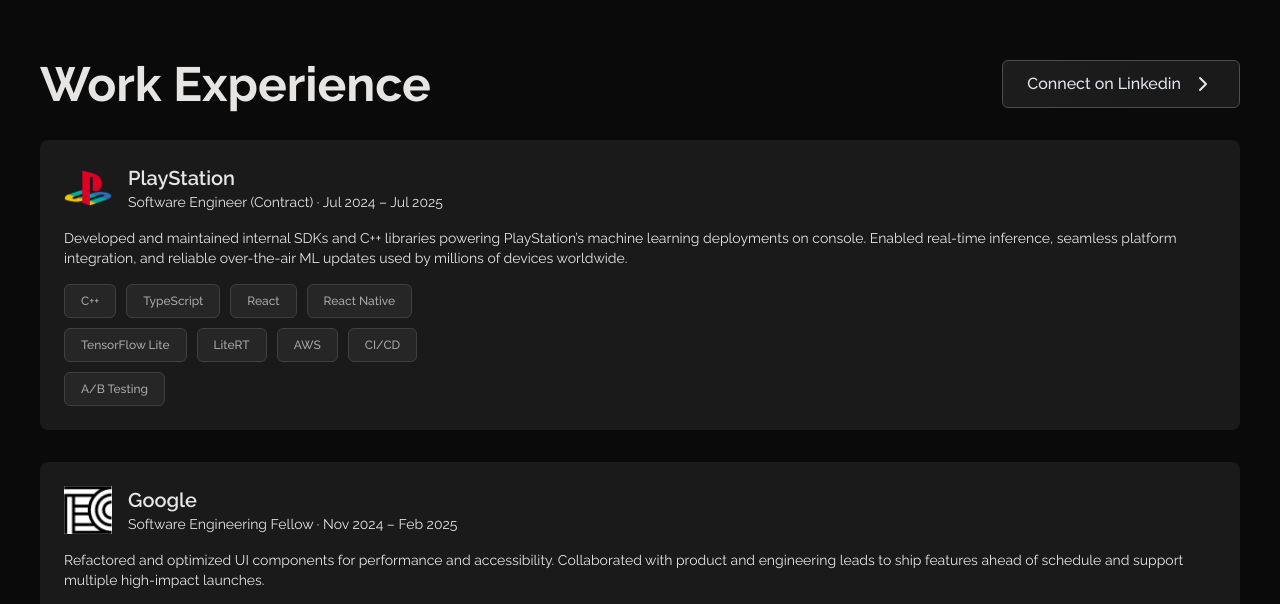
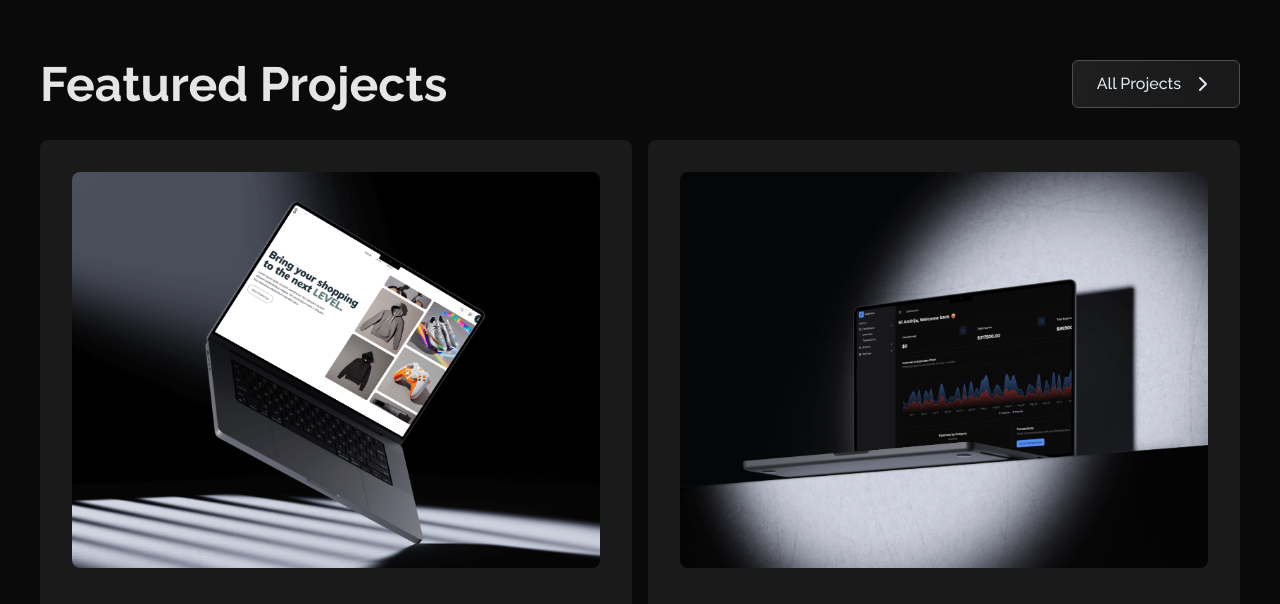
Before and after one commit to rahmamahdi02/portfolioV4, a Next.js app: page / in a window 1280 px wide. Shown: the part 868-1472 px from the top of the page. Built offline with nearby package versions, Linux system fonts and the light colour scheme.

Commit message:
feat: update layout

```diff
--- a/app/_components/HeroSection.tsx
+++ b/app/_components/HeroSection.tsx
@@ -36,7 +36,7 @@
             className="text-[40px] md:text-6xl lg:text-7xl font-bold text-center max-w-5xl leading-snug tracking-wide"
           />
           <p className="pt-5 text-sm sm:text-base md:text-lg text-dark-200 dark:text-stone-200/70">
-           I&apos;m Rahma, a Software Engineer based in San Francisco Bay Area. I'm experienced in shipping features to production and scaling ML-powered systems used by 120M+ users. Experienced in end-to-end development of internal SDKs, full-stack applications, and developer tooling. Skilled in rapidly prototyping 0→1 products, optimizing ML pipelines, and shipping reliable, scalable systems in startup-like environments.
+           I&apos;m Rahma, a Software Engineer based in San Francisco Bay Area. I'm experienced in shipping features to production and scaling ML-powered systems used by 120M+ users. Skilled in rapidly prototyping 0→1 products, optimizing ML pipelines, and shipping reliable, scalable systems in startup-like environments.
           </p>
           {/* <p className="pb-8 text-sm sm:text-base md:text-lg text-dark-200 dark:text-stone-200/70">
             My recent work includes shipping UI features to 100+ million plus users at Playstation (Sony Interactive Entertainment), and building scalable curriculum tools for open-source education initiatives used by 600+ developers.
--- a/app/_components/ProjectsSection.tsx
+++ b/app/_components/ProjectsSection.tsx
@@ -9,7 +9,7 @@
     <div className="py-32" id="work">
       <div className="flex gap-4 flex-col sm:flex-row sm:items-center justify-between">
         <h2 className="text-3xl min-[430px]:text-4xl md:text-5xl font-bold dark:text-stone-200">
-          Portfolio Projects
+          Featured Projects
         </h2>
 
         <ShinyButton icon={<ChevronRight />}>
--- a/app/_components/WorkCard.tsx
+++ b/app/_components/WorkCard.tsx
@@ -2,7 +2,6 @@
 
 import Image from "next/image";
 import ProjectTechnologiesMini from "./ProjectTechnologiesMini";
-import { motion } from "framer-motion";
 
 interface WorkExperience {
   id: string;
@@ -23,13 +22,7 @@
   const { heading, subheading, description, techStack, companyLogo } = experience;
 
   return (
-    <motion.div
-      initial={{ opacity: 0, y: 50 }}
-      whileInView={{ opacity: 1, y: 0 }}
-      viewport={{ once: true }}
-      transition={{ duration: 0.5, delay: 0.2 }}
-      className="bg-[#F3F4F3] dark:bg-dark-200 rounded-lg p-6 space-y-4"
-    >
+    <div className="bg-[#F3F4F3] dark:bg-dark-200 rounded-lg p-6 space-y-4">
       <div className="flex items-center gap-4">
         <Image src={companyLogo} alt={heading} width={48} height={48} />
         <div>
@@ -41,7 +34,7 @@
       <p className="text-sm">{description}</p>
 
       <ProjectTechnologiesMini techStack={techStack} />
-    </motion.div>
+    </div>
   );
 };
 
--- a/app/_components/WorkExperienceSection.tsx
+++ b/app/_components/WorkExperienceSection.tsx
@@ -1,14 +1,17 @@
+"use client";
+
 import { workExperiences } from "../_lib/constants";
 import WorkCard from "./WorkCard";
 import ShinyButton from "./ui/ShinyButton";
 import Link from "next/link";
 import { ChevronRight } from "lucide-react";
+import { motion } from "framer-motion";
 
 const WorkExperiences = () => {
   return (
-    <div className="h-screen py-32" id="about">
+    <section className="py-32 px-5 sm:px-10 lg:px-20" id="about">
       {/* Header with title + button */}
-      <div className="flex gap-4 flex-col sm:flex-row sm:items-center justify-between mb-8">
+      <div className="flex flex-col sm:flex-row sm:items-center justify-between gap-4 mb-12">
         <h2 className="text-3xl min-[430px]:text-4xl md:text-5xl font-bold dark:text-stone-200">
           Work Experience
         </h2>
@@ -19,15 +22,21 @@
         </ShinyButton>
       </div>
 
-      {/* Vertical scroll container */}
-      <div className="h-[70vh] overflow-y-auto space-y-8 snap-y snap-mandatory">
+      {/* Work cards list */}
+      <div className="flex flex-col space-y-8">
         {workExperiences.map((exp) => (
-          <div key={exp.company} className="snap-start">
+          <motion.div
+            key={exp.id}
+            initial={{ opacity: 0, y: 50 }}
+            whileInView={{ opacity: 1, y: 0 }}
+            viewport={{ once: true }}
+            transition={{ duration: 0.5, delay: 0.1 }}
+          >
             <WorkCard experience={exp} />
-          </div>
+          </motion.div>
         ))}
       </div>
-    </div>
+    </section>
   );
 };
 
--- a/app/_lib/constants.ts
+++ b/app/_lib/constants.ts
@@ -296,7 +296,7 @@
     name: "Keri Carpenter",
     proffesion: "Senior Engineering Manager at Sony Interactive Entertainment",
     description:
-      "Rahma is an outstanding professional and presents consistently high level of work. During our work together, she has demonstrated extraordinary skills in simplifying complex ideas into clean, functional, and visually appealing designs. Her communication is to the point and time management is perfect, even for the most pressing deadlines. I would highly recommend her to any company looking to bring on a fullstack software developer with strong technical skills and an keen eye for design.”",
+      "Rahma is an outstanding professional and presents consistently high level of work. During her time at Sony Interactive Media, she has demonstrated extraordinary skills in simplifying complex ideas into clean, functional, and visually appealing designs. Her communication is to the point and time management is perfect, even for the most pressing deadlines. I would highly recommend her to any company looking to bring on a fullstack software developer with strong technical skills and an keen eye for design.”",
     image: "/imgs/avatars/Keri.jpg",
   },
   {
@@ -305,7 +305,7 @@
     name: "Karena Tyan",
     proffesion: "Staff Technical Program Manager at Sony Interactive Media",
     description:
-      "Rahma is such an incredible member of our team, so productive, positibe, and collabrorative. I am envious of wherever she goes next. They'll be lucky to have her! On several occasions, I have had the privilege to work with Rahma, and she has never failed to impress. She pays attention to the project requirements, raises up some pertinent issues, and most importantly delivers beyond the call of duty. Rahma is the kind of person who adds value to the team she's in!”",
+      "Rahma is such an incredible member of our team, so productive, positive, and collabrorative. I am envious of wherever she goes next. They'll be lucky to have her! On several occasions, I have had the privilege to work with Rahma, and she has never failed to impress. She pays attention to the project requirements, raises up some pertinent issues, and most importantly delivers beyond the call of duty. Rahma is the kind of person who adds value to the team she's in!”",
     image: "/imgs/avatars/Karena.jpg",
   },
 ];
--- a/app/_styles/globals.css
+++ b/app/_styles/globals.css
@@ -6,4 +6,8 @@
   html {
     @apply scroll-smooth;
   }
+
+  body {
+    @apply bg-yellow-light text-dark-200; /* light yellow background */
+  }
 }
--- a/app/layout.tsx
+++ b/app/layout.tsx
@@ -12,14 +12,14 @@
     default: "Rahma Mahdi - Fullstack Software Engineer",
   },
   description:
-    "Rahma Mahdi, based in San Francisco Bay Area. Fullstack Software Engineer in specialized in scaling AI/ML sysytems.",
+    "Rahma Mahdi, based in San Francisco Bay Area. Fullstack Software Engineer specialized in scaling AI/ML systems.",
 };
 
 export default function RootLayout({
   children,
-}: Readonly<{
+}: {
   children: React.ReactNode;
-}>) {
+}) {
   return (
     <html lang="en" suppressHydrationWarning>
       <head>
@@ -39,6 +39,7 @@
           `}
         </Script>
       </head>
+
       <body
         className={`${raleway.className} antialiased bg-white dark:bg-dark-100 text-dark-200 dark:text-stone-200`}
       >
@@ -48,7 +49,10 @@
           enableSystem
           disableTransitionOnChange
         >
+          {/* 👇 SINGLE SCROLL CONTAINER */}
+          <main className="h-full overflow-y-auto overflow-x-hidden">
             {children}
+          </main>
         </ThemeProvider>
       </body>
     </html>
--- a/app/page.tsx
+++ b/app/page.tsx
@@ -25,10 +25,10 @@
       <div className="max-w-7xl mx-auto w-full">
         <Navbar navItems={navItems} />
         <HeroSection />
+        <ProjectsSection />
+        <Skills />
         <WorkExperienceSection />
         <Testimonials />
-        <Skills />
-        <ProjectsSection />
         <Footer />
       </div>
     </main>
--- a/tailwind.config.ts
+++ b/tailwind.config.ts
@@ -1,11 +1,7 @@
 import type { Config } from "tailwindcss";
-
 const svgToDataUri = require("mini-svg-data-uri");
-
 const colors = require("tailwindcss/colors");
-const {
-  default: flattenColorPalette,
-} = require("tailwindcss/lib/util/flattenColorPalette");
+const { default: flattenColorPalette } = require("tailwindcss/lib/util/flattenColorPalette");
 
 const config: Config = {
   content: [
@@ -20,6 +16,9 @@
         primary: {
           DEFAULT: "#3B82F6",
         },
+        yellow: {
+          light: "#FFF9C4", // light yellow
+        },
         dark: {
           100: "#0a0a0a",
           200: "#1A1A1A",
@@ -33,12 +32,8 @@
       },
       keyframes: {
         shimmer: {
-          from: {
-            backgroundPosition: "0 0",
-          },
-          to: {
-            backgroundPosition: "-200% 0",
-          },
+          from: { backgroundPosition: "0 0" },
+          to: { backgroundPosition: "-200% 0" },
         },
       },
     },
@@ -60,7 +55,7 @@
           }),
           "bg-dot": (value: any) => ({
             backgroundImage: `url("${svgToDataUri(
-              `<svg xmlns="http://www.w3.org/2000/svg" viewBox="0 0 32 32" width="16" height="16" fill="none"><circle fill="${value}" id="pattern-circle" cx="10" cy="10" r="1.6257413380501518"></circle></svg>`
+              `<svg xmlns="http://www.w3.org/2000/svg" viewBox="0 0 32 32" width="16" height="16" fill="none"><circle fill="${value}" cx="10" cy="10" r="1.6257"></circle></svg>`
             )}")`,
           }),
         },
@@ -72,13 +67,8 @@
 
 function addVariablesForColors({ addBase, theme }: any) {
   let allColors = flattenColorPalette(theme("colors"));
-  let newVars = Object.fromEntries(
-    Object.entries(allColors).map(([key, val]) => [`--${key}`, val])
-  );
-
-  addBase({
-    ":root": newVars,
-  });
+  let newVars = Object.fromEntries(Object.entries(allColors).map(([key, val]) => [`--${key}`, val]));
+  addBase({ ":root": newVars });
 }
 
 export default config;
```
Lines whose indentation alone changed are shown as unchanged.
